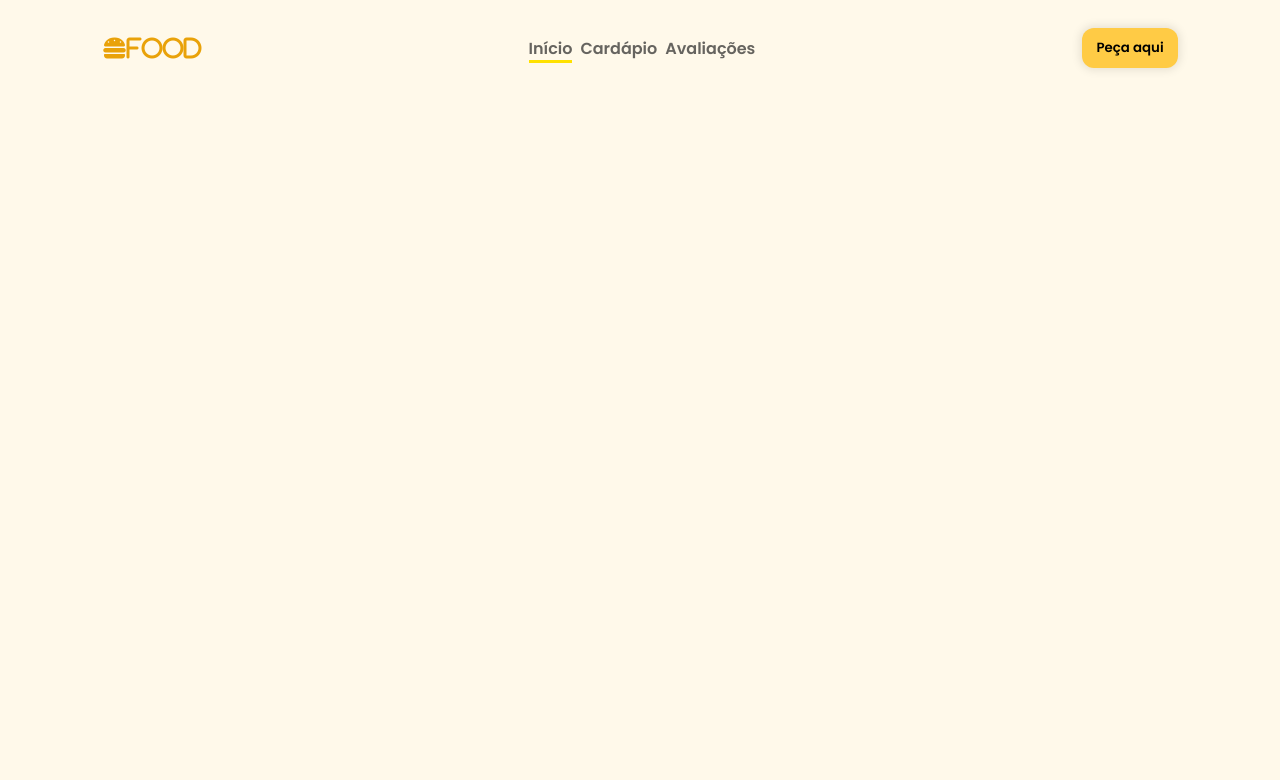
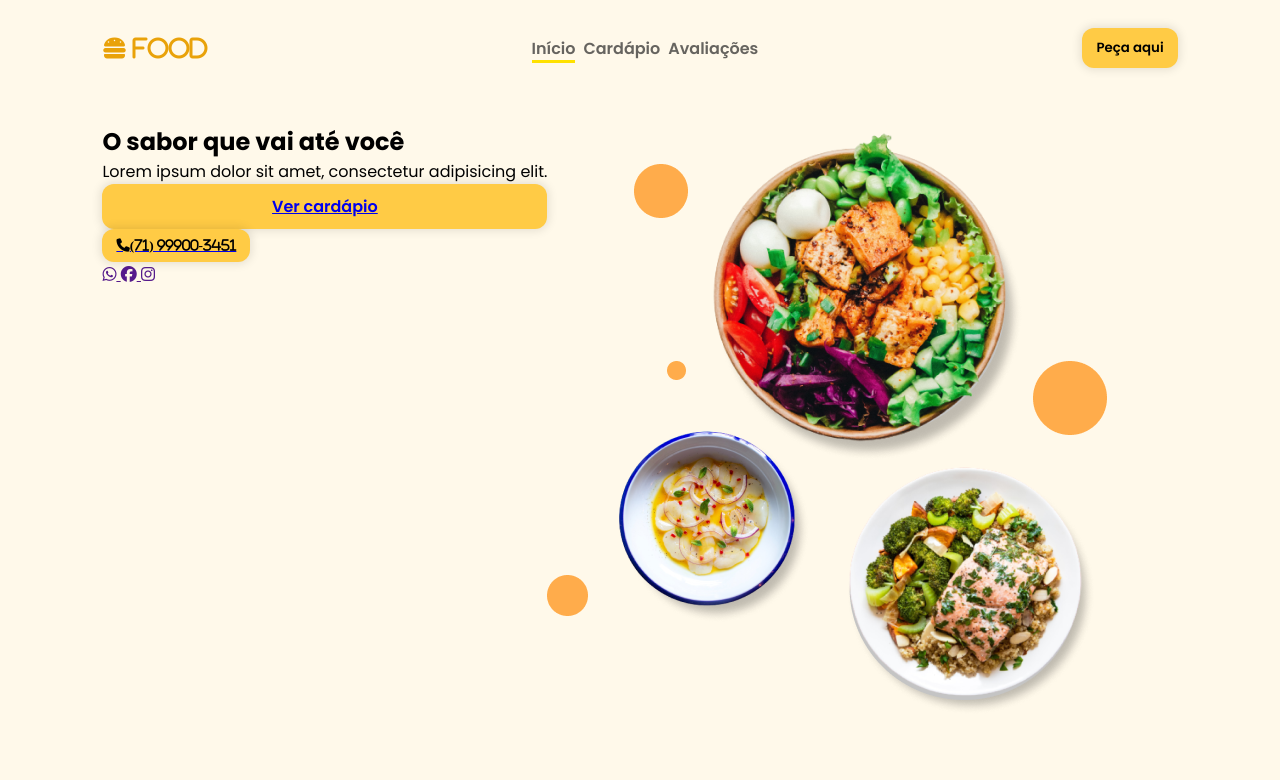
Before and after one commit to Smkdev23/food, a plain HTML site: page index.html in a window 1280 px wide. Drawn offline with nearby package versions, Linux system fonts and the light colour scheme.

Commit message:
Criação do home part 1
Título, parágrafo, botões, img do cta

```diff
--- a/index.html
+++ b/index.html
@@ -5,6 +5,7 @@
     <meta name="viewport" content="width=device-width, initial-scale=1.0" />
     <link rel="stylesheet" href="./src/style/style.css" />
     <link rel="stylesheet" href="./src/style/header.css" />
+    <link rel="stylesheet" href="src/style/home.css">
     <script src="https://cdnjs.cloudflare.com/ajax/libs/jquery/3.7.1/jquery.min.js" integrity="sha512-v2CJ7UaYy4JwqLDIrZUI/4hqeoQieOmAZNXBeQyjo21dadnwR+8ZaIJVT8EE2iyI61OV8e6M8PP2/4hpQINQ/g==" crossorigin="anonymous" referrerpolicy="no-referrer"></script>
     <link
       rel="stylesheet"
@@ -18,7 +19,7 @@
   <body>
     <header>
       <nav id="navbar">
-        <i class="fa-solid fa-burger" id="nav_logo">food</i>
+        <i class="fa-solid fa-burger" id="nav_logo"> food</i>
 
         <ul id="nav_list">
           <li class="nav-item active">
@@ -55,6 +56,51 @@
           <button class="btn-default">Peça aqui</button>
         </div>
     </header>
+
+    <main id="content">
+        <section id="home">
+            <div class="shape"></div>
+            <div id="cta">
+              <h1 class="title">
+                O sabor que vai até <span>você</span>
+              </h1>
+
+              <p class="description">
+                  Lorem ipsum dolor sit amet, consectetur adipisicing elit.
+              </p>
+
+              <div id="cta_buttons">
+                  <a href="#" class="btn-default">
+                    Ver cardápio
+                  </a>
+
+                  <a href="tel:+71999003451" id="phone_button">
+                    <button class="btn-default">
+                      <i class="fa-solid fa-phone">(71) 99900-3451</i>
+                    </button>
+                  </a>
+              </div>
+
+              <div class="social-media-buttons">
+                <a href="">
+                  <i class="fa-brands fa-whatsapp"></i>
+                </a>
+
+                <a href="">
+                  <i class="fa-brands fa-facebook"></i>
+                </a>
+
+                <a href="">
+                  <i class="fa-brands fa-instagram"></i>
+                </a>
+              </div>
+            </div>
+            <div class="banner">
+              <img src="src/images/hero.png" alt="">
+            </div>
+        </section>
+    </main>
+
     <script src="src/javascript/script.js"></script>
   </body>
 </html>
--- a/src/javascript/script.js
+++ b/src/javascript/script.js
@@ -1,5 +1,6 @@
 $(document).ready(function() {
     $('#mobile_btn').on('click', function () {
         $('#mobile_menu').toggleClass('active')
+        $('#mobile_btn').find('i').toggleClass('fa-x')
     });
 });
--- /dev/null
+++ b/src/style/home.css
@@ -0,0 +1,4 @@
+#home{
+    display: flex;
+    min-height: calc(100vh - 91px); /*Altura min do entre o header e o home: 100vh é o tamanho total do espaço tirando o valor da header(nav_bar) */
+}
--- a/src/style/style.css
+++ b/src/style/style.css
@@ -9,6 +9,10 @@
 
 body {
     background-color: #fff9ea;
+}
+
+section {
+    padding: 28px 8%;
 }
 
 .btn-default {
```
Also changed, not shown: src/images/avatar.png (added), src/images/chef.png (added), src/images/dish.png (added), src/images/dish2.png (added), src/images/dish3.png (added), src/images/dish4.png (added), src/images/hero.png (added).
